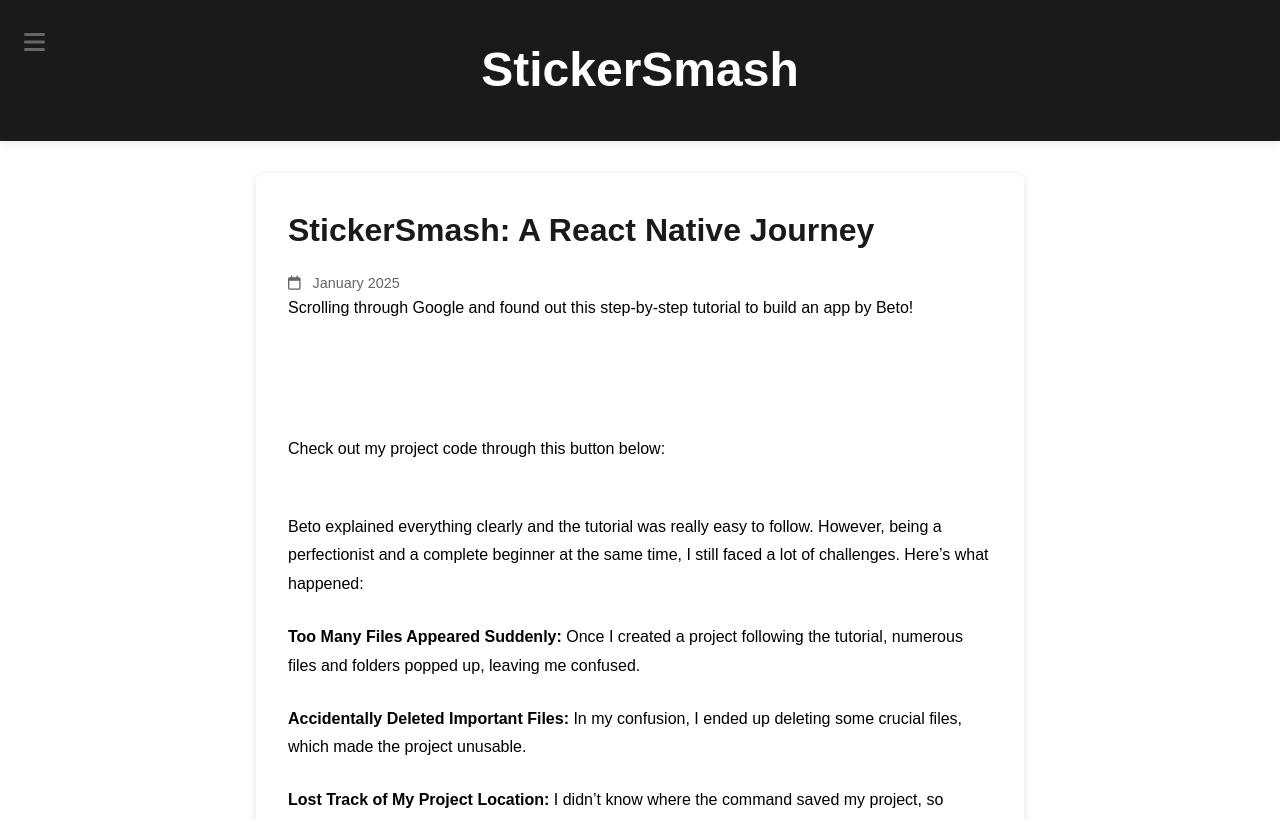
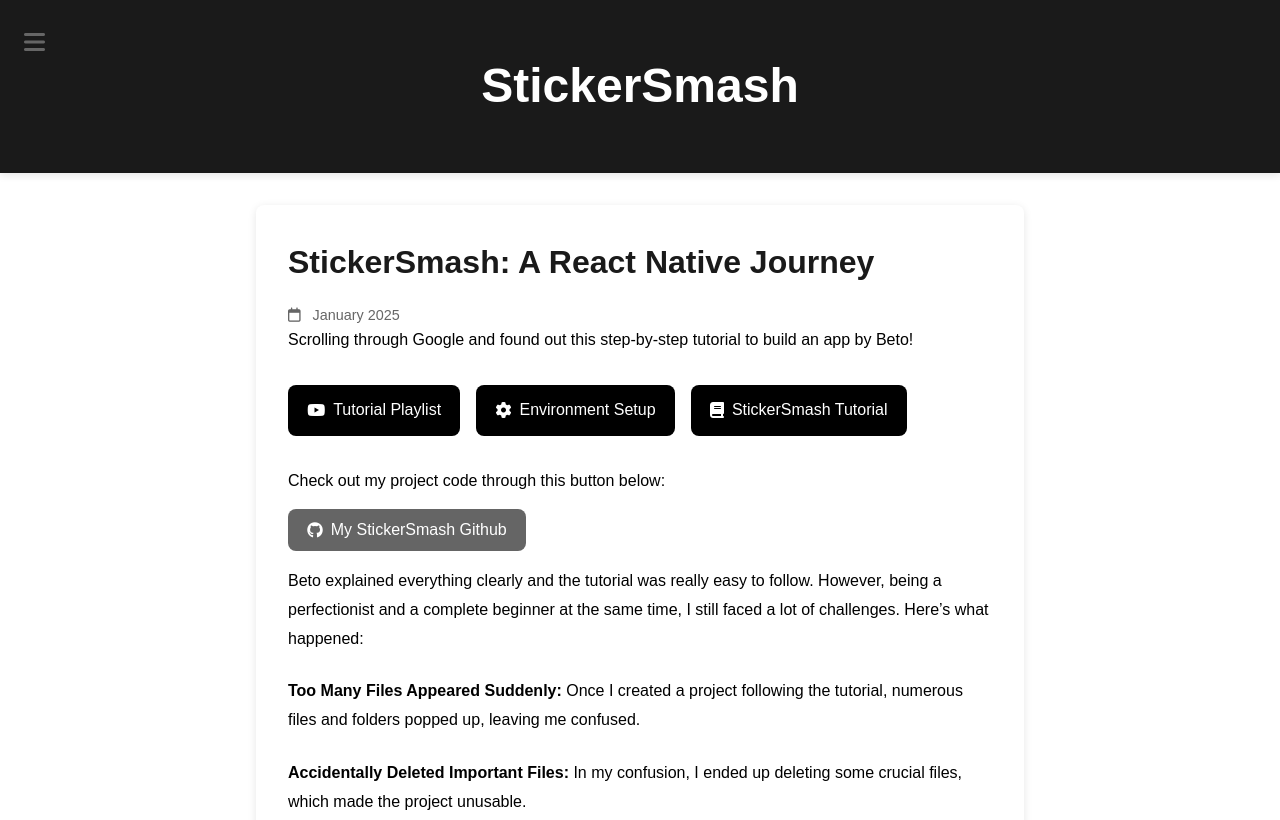
Before and after one commit to alicelyh2006/personal-website, a plain HTML site: page stickersmash.html in a window 1280 px wide. Shown: the top 820 px of the page. Drawn offline with Linux system fonts and the light colour scheme.

Commit message:
Update blog-styles.css

```diff
--- a/blog-styles.css
+++ b/blog-styles.css
@@ -1,4 +1,12 @@
- /* Blog specific styles */
+/* Blog specific styles */
+.blog-header {
+    background-color: #1a1a1a;
+    color: white;
+    text-align: center;
+    padding: 3rem;
+    box-shadow: 0 2px 8px rgba(0,0,0,0.1);
+}
+
 .blog-content {
     max-width: 800px;
     margin: 0 auto;
@@ -70,6 +78,13 @@
     margin: 2rem 0;
 }
 
+.MyStickerSmash {
+    display: flex;
+    gap: 1rem;
+    flex-wrap: wrap;
+    margin: 1rem 0;
+}
+
 .resource-btn {
     display: flex;
     align-items: center;
@@ -80,23 +95,18 @@
     color: #fff;
     font-weight: 500;
     transition: all 0.3s ease;
+    background: #000000;
+}
+
+.resource-btn.github {
+    gap: 0.5rem;
+    padding: 0.5rem 1.2rem;
+    background: #656565;
 }
 
 .resource-btn:hover {
     transform: translateY(-2px);
     box-shadow: 0 4px 12px rgba(0,0,0,0.15);
-}
-
-.resource-btn.youtube {
-    background: #000000;
-}
-
-.resource-btn.setup {
-    background: #000000;
-}
-
-.resource-btn.docs {
-    background: #000000;
 }
 
 
```
